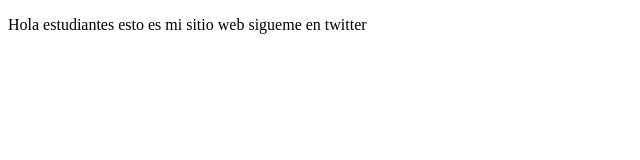
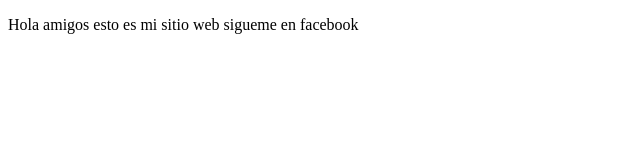
Before and after one commit to rlesme89/proyectoDemoCursoPrework, a plain HTML site: page index.html in a window 1280 px wide. Shown: the full height of the page, 0-640 px from the left. Drawn offline with Linux system fonts and the light colour scheme.

Commit message:
cambios agregamos sitio facebook

```diff
--- a/index.html
+++ b/index.html
@@ -8,8 +8,8 @@
 </head>
 <body>
     <p>
-        Hola estudiantes esto es mi sitio web
-        sigueme en twitter
+        Hola amigos esto es mi sitio web
+        sigueme en facebook
     </p>
 </body>
 </html>
```
